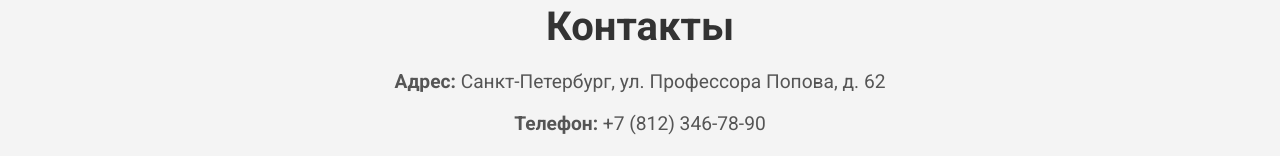
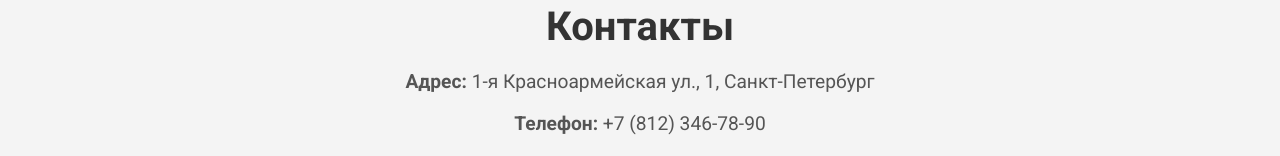
Before and after one commit to Boussenard/website, a plain HTML site: page contacts.html in a window 1280 px wide. Shown: the part 124-280 px from the top of the page. Drawn offline with Linux system fonts and the light colour scheme.

Commit message:
Add files via upload

```diff
--- a/contacts.html
+++ b/contacts.html
@@ -34,7 +34,7 @@
     <main>
         <section class="contact-info">
             <h1>Контакты</h1>
-            <p><strong>Адрес:</strong> Санкт-Петербург, ул. Профессора Попова, д. 62</p>
+            <p><strong>Адрес:</strong> 1-я Красноармейская ул., 1, Санкт-Петербург</p>
             <p><strong>Телефон:</strong> +7 (812) 346-78-90</p>
             <p><strong>Email:</strong> info@powerliftgear.ru</p>
         </section>
```
